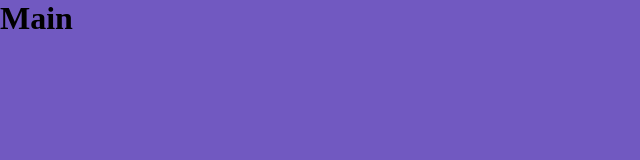
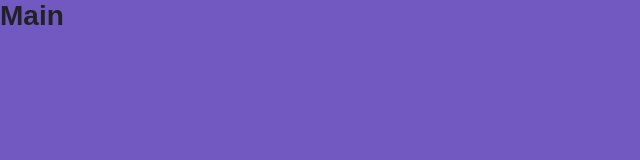
Before and after one commit to anderson-tec12/GitHubSearch, a React (Create React App) app in the folder web/: page / in a window 1280 px wide. Shown: the top 160 px of the page, without its empty margins (0-640 px from the left). Built offline with nearby package versions, Linux system fonts and the light colour scheme; the HTML template or start-up script is replaced by a standard one.

Commit message:
refactor: update styles globals

```diff
--- a/web/src/styles/global.js
+++ b/web/src/styles/global.js
@@ -14,6 +14,16 @@ export default createGlobalStyle`
 
   body{
     background:#7159c1;
-    -webkit-font-smoothing: antialised !important
+    -webkit-font-smoothing: antialised !important;
+  }
+
+  body, input, button{
+    color:#222;
+    font-size:14px;
+    font-family:Arial, Arial, Helvetica, sans-serif
+  }
+
+  button{
+    cursor:pointer
   }
 `;
```
